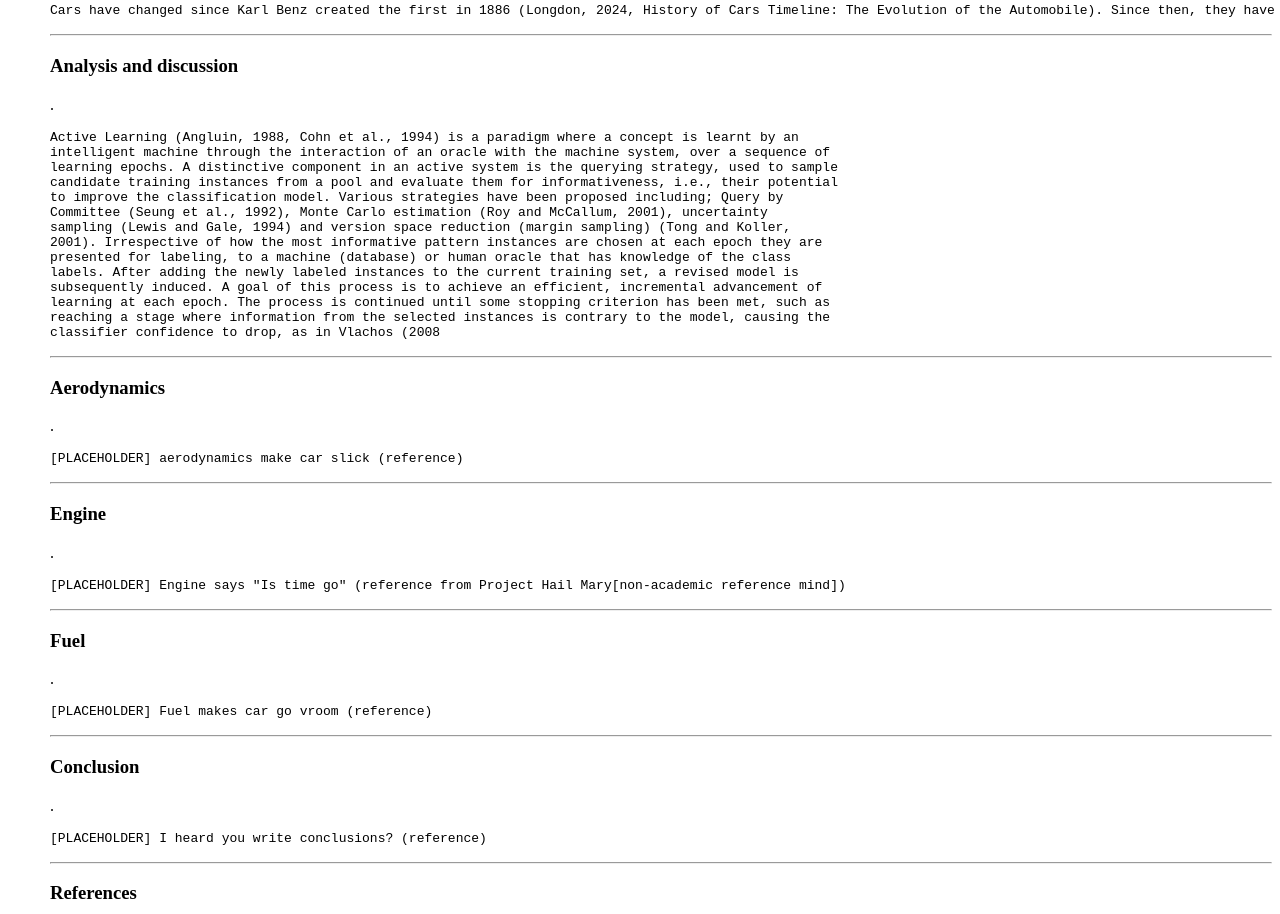
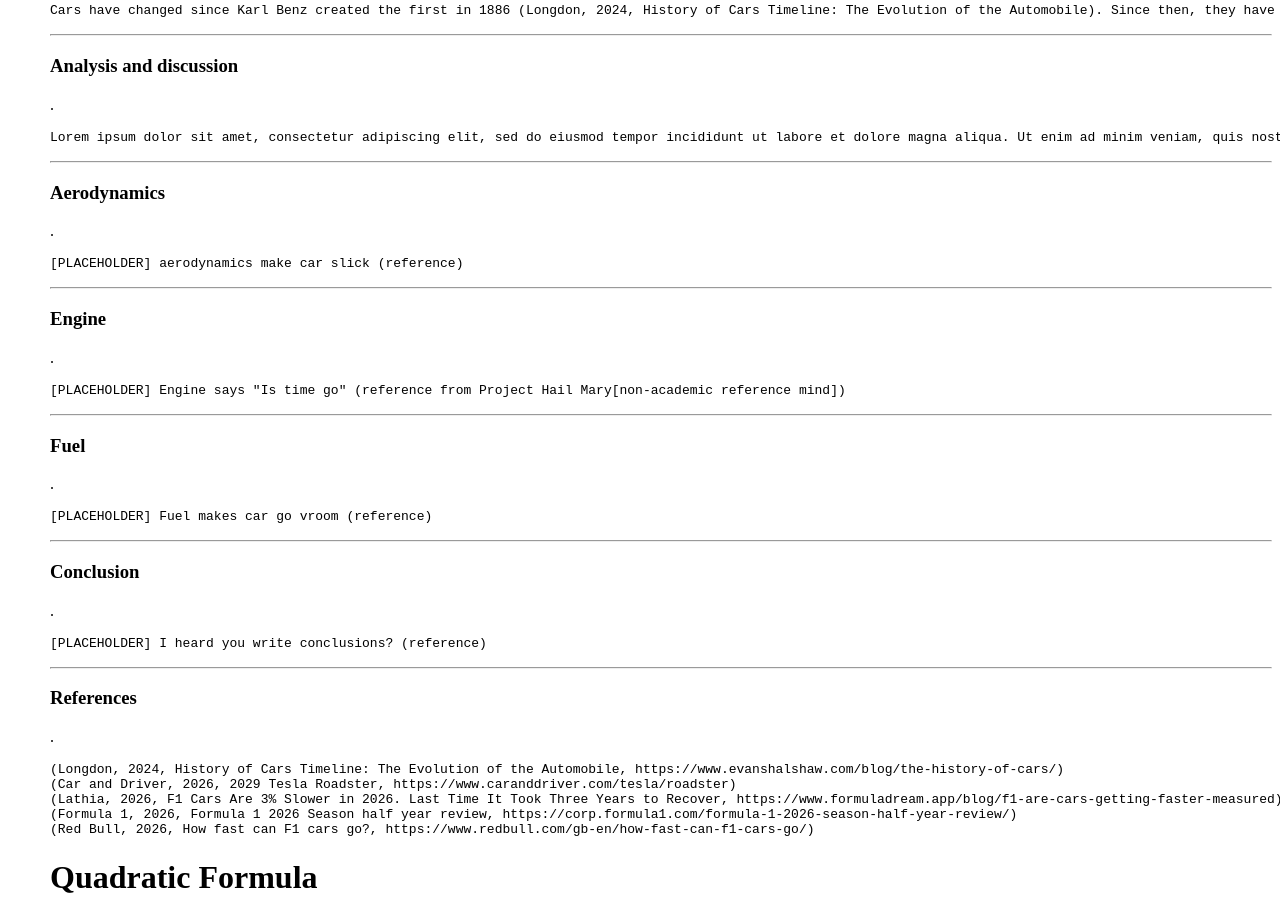
Before and after one commit to FEPSFY6960038/FY6960038, a plain HTML site: page index.html in a window 1280 px wide. Shown: the part 1200-2114 px from the top of the page. Drawn offline with Linux system fonts and the light colour scheme.

Commit message:
Replace active learning content with lorem ipsum
Replaced detailed active learning description with placeholder text.

```diff
--- a/index.html
+++ b/index.html
@@ -78,20 +78,7 @@ Cars have changed since Karl Benz created the first in 1886 (Longdon, 2024, Hist
  <h3 id="Analysis and discussion">Analysis and discussion</h3>.
 <p class="ex1">
 <pre>
-Active Learning (Angluin, 1988, Cohn et al., 1994) is a paradigm where a concept is learnt by an
-intelligent machine through the interaction of an oracle with the machine system, over a sequence of
-learning epochs. A distinctive component in an active system is the querying strategy, used to sample
-candidate training instances from a pool and evaluate them for informativeness, i.e., their potential
-to improve the classification model. Various strategies have been proposed including; Query by
-Committee (Seung et al., 1992), Monte Carlo estimation (Roy and McCallum, 2001), uncertainty
-sampling (Lewis and Gale, 1994) and version space reduction (margin sampling) (Tong and Koller,
-2001). Irrespective of how the most informative pattern instances are chosen at each epoch they are
-presented for labeling, to a machine (database) or human oracle that has knowledge of the class
-labels. After adding the newly labeled instances to the current training set, a revised model is
-subsequently induced. A goal of this process is to achieve an efficient, incremental advancement of
-learning at each epoch. The process is continued until some stopping criterion has been met, such as
-reaching a stage where information from the selected instances is contrary to the model, causing the
-classifier confidence to drop, as in Vlachos (2008
+Lorem ipsum dolor sit amet, consectetur adipiscing elit, sed do eiusmod tempor incididunt ut labore et dolore magna aliqua. Ut enim ad minim veniam, quis nostrud exercitation ullamco laboris nisi ut aliquip ex ea commodo consequat. Duis aute irure dolor in reprehenderit in voluptate velit esse cillum dolore eu fugiat nulla pariatur. Excepteur sint occaecat cupidatat non proident, sunt in culpa qui officia deserunt mollit anim id est laborum
 </pre>
 </p>
 
```
